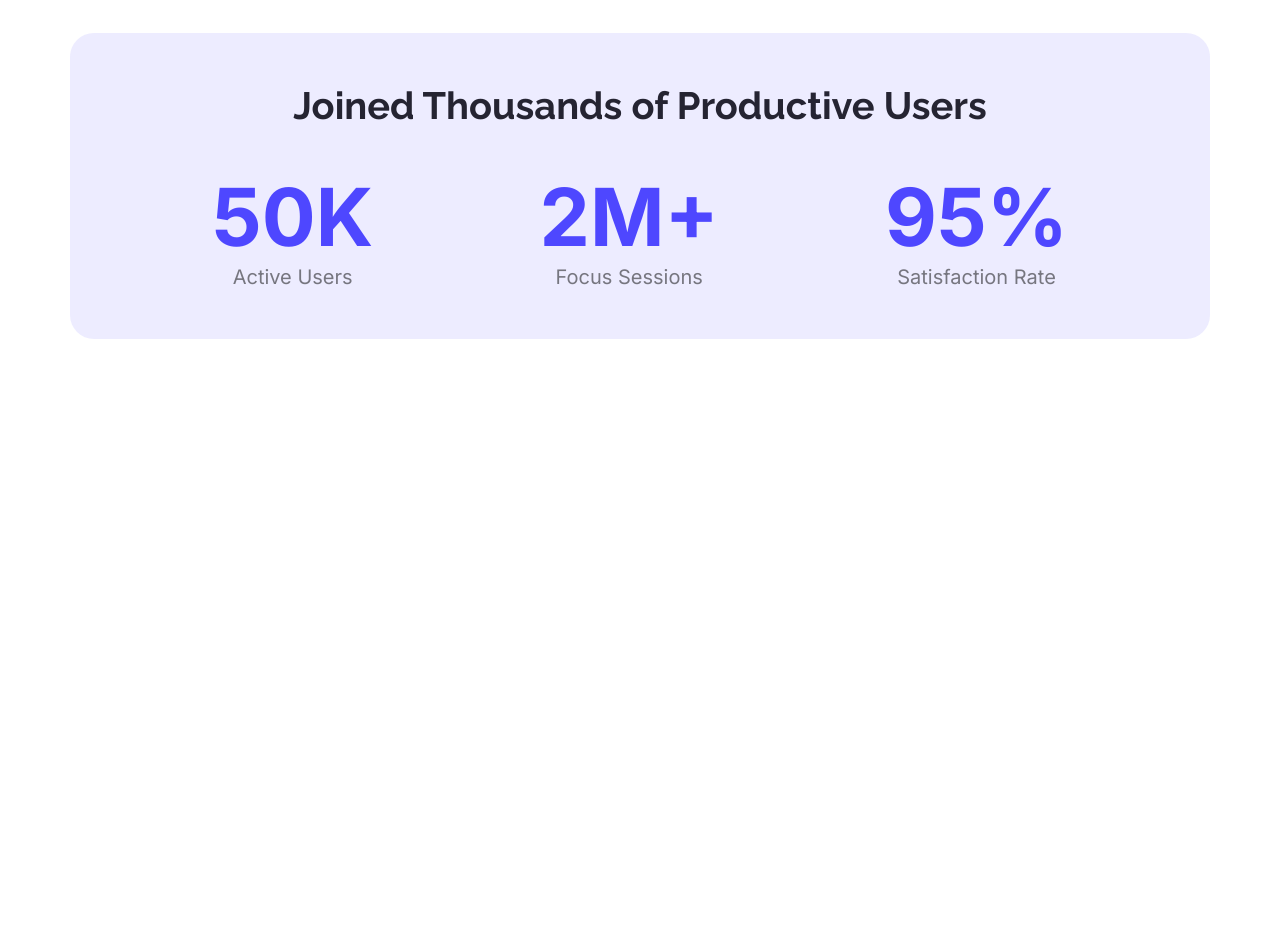
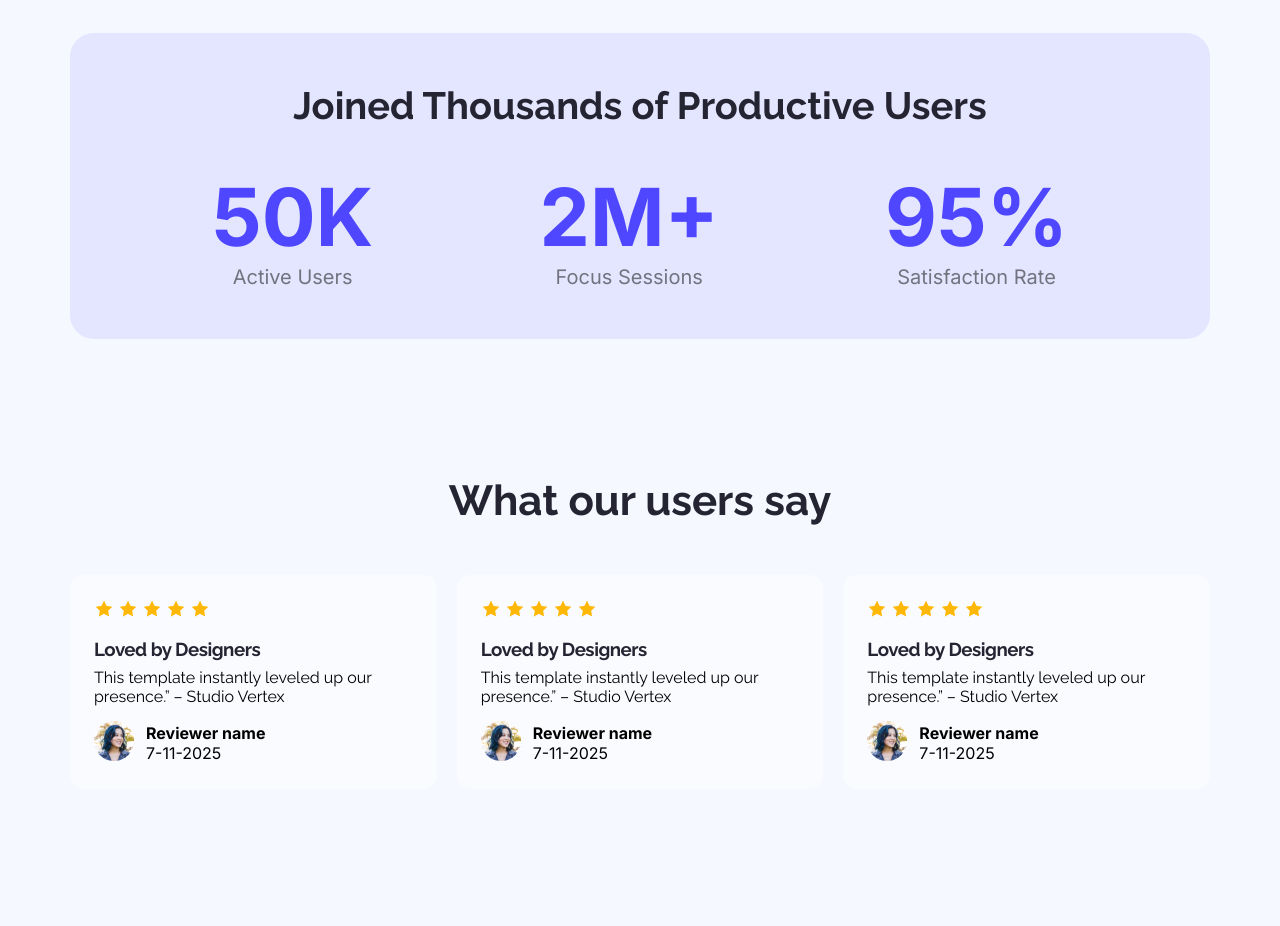
Before and after one commit to rakeebhasan/launchpad, a plain HTML site: page index.html in a window 1280 px wide. Shown: the part 1218-2144 px from the top of the page. Before the commit the page ends 1557 px from the top, so only its background shows below. Drawn offline with Linux system fonts and the light colour scheme.

Commit message:
Complete Our Users Say or Review Section.

```diff
--- a/index.html
+++ b/index.html
@@ -91,6 +91,106 @@
 				</div>
 			</section>
 			<!-- PRODUCTIVE USERS AREA END -->
+
+			<!-- OUR USERS SAY AREA START -->
+			<section class="our-users-say">
+				<div class="container">
+					<div class="users-say-wrpper">
+						<h2>What our users say</h2>
+						<!-- Reviews Row -->
+						<div class="reviews-row">
+							<!-- Single Review -->
+							<div class="single-review">
+								<div class="review-rating">
+									<img src="images/Star.png" alt="" />
+									<img src="images/Star.png" alt="" />
+									<img src="images/Star.png" alt="" />
+									<img src="images/Star.png" alt="" />
+									<img src="images/Star.png" alt="" />
+								</div>
+								<div class="review-desc">
+									<h3>Loved by Designers</h3>
+									<p>
+										This template instantly leveled up our
+										presence.” – Studio Vertex
+									</p>
+								</div>
+								<div class="review-owner">
+									<div class="owner-img">
+										<img
+											src="images/owner-one.png"
+											alt=""
+										/>
+									</div>
+									<div class="owner-info">
+										<h4>Reviewer name</h4>
+										<p>7-11-2025</p>
+									</div>
+								</div>
+							</div>
+							<!-- Single Review -->
+							<div class="single-review">
+								<div class="review-rating">
+									<img src="images/Star.png" alt="" />
+									<img src="images/Star.png" alt="" />
+									<img src="images/Star.png" alt="" />
+									<img src="images/Star.png" alt="" />
+									<img src="images/Star.png" alt="" />
+								</div>
+								<div class="review-desc">
+									<h3>Loved by Designers</h3>
+									<p>
+										This template instantly leveled up our
+										presence.” – Studio Vertex
+									</p>
+								</div>
+								<div class="review-owner">
+									<div class="owner-img">
+										<img
+											src="images/owner-one.png"
+											alt=""
+										/>
+									</div>
+									<div class="owner-info">
+										<h4>Reviewer name</h4>
+										<p>7-11-2025</p>
+									</div>
+								</div>
+							</div>
+							<!-- Single Review -->
+							<div class="single-review">
+								<div class="review-rating">
+									<img src="images/Star.png" alt="" />
+									<img src="images/Star.png" alt="" />
+									<img src="images/Star.png" alt="" />
+									<img src="images/Star.png" alt="" />
+									<img src="images/Star.png" alt="" />
+								</div>
+								<div class="review-desc">
+									<h3>Loved by Designers</h3>
+									<p>
+										This template instantly leveled up our
+										presence.” – Studio Vertex
+									</p>
+								</div>
+								<div class="review-owner">
+									<div class="owner-img">
+										<img
+											src="images/owner-one.png"
+											alt=""
+										/>
+									</div>
+									<div class="owner-info">
+										<h4>Reviewer name</h4>
+										<p>7-11-2025</p>
+									</div>
+								</div>
+							</div>
+						</div>
+					</div>
+				</div>
+			</section>
+			<!-- OUR USERS SAY AREA END -->
 		</main>
 		<!-- MAIN AREA END -->
 	</body>
--- a/style.css
+++ b/style.css
@@ -15,6 +15,7 @@ body {
 	font-family: "Raleway", sans-serif;
 	font-size: 16px;
 	font-weight: 400;
+	background: #f5f8ff;
 }
 
 /* Common CSS */
@@ -144,3 +145,51 @@ nav {
 	font-family: var(--inter);
 	font-size: 20px;
 }
+
+/* OUR USERS SAY AREA CSS */
+.our-users-say {
+	padding: 137px 0;
+}
+
+.users-say-wrpper h2 {
+	color: var(--titleColor);
+	text-align: center;
+	font-size: 42px;
+	font-weight: 700;
+}
+
+.reviews-row {
+	padding-top: 50px;
+	display: flex;
+	align-items: center;
+	gap: 20px;
+}
+
+.single-review {
+	width: 33%;
+	min-width: 240px;
+	padding: 24px;
+	border-radius: 14px;
+	border: var(--sds-size-stroke-border) solid #f2eded;
+	background: rgba(255, 255, 255, 0.5);
+	display: flex;
+	flex-direction: column;
+	row-gap: 15px;
+}
+
+.review-desc h3 {
+	color: var(--titleColor);
+	margin-bottom: 8px;
+	line-height: 120%;
+	letter-spacing: -0.48px;
+}
+
+.review-owner {
+	display: flex;
+	align-items: center;
+	gap: 12px;
+}
+
+.owner-info {
+	font-family: var(--inter);
+}
```
Also changed, not shown: images/Star.png (added), images/owner-one.png (added).
